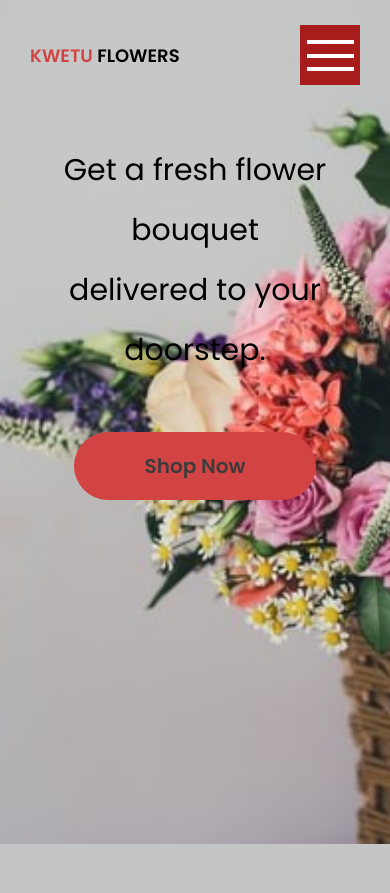
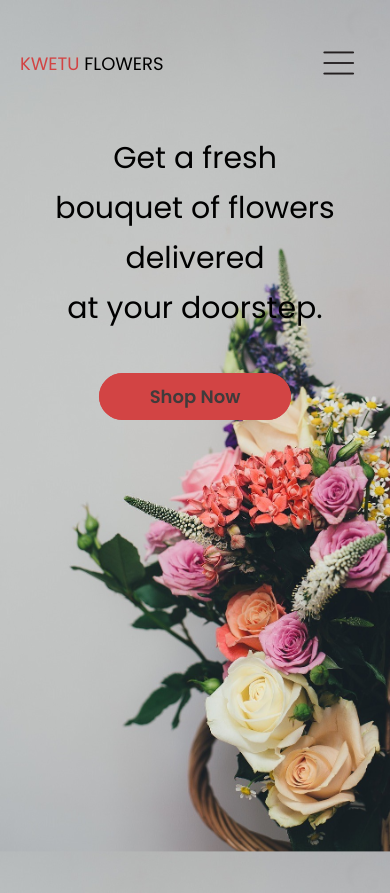
Before and after one commit to stephanieopala/landing-page-assessment, a PHP site: page / in a window 390 px wide. Before the commit the page ends 844 px from the top, so only its background shows below. Run offline with PHP 8.4, Linux system fonts and the light colour scheme.

Commit message:
change styling

```diff
--- a/css/style.css
+++ b/css/style.css
@@ -12,16 +12,17 @@
 }
 
 body {
-  padding: 0px 140px;
+  padding: 0px 100px;
   background-image: url(../Images/flowerbasket-lg.jpg);
   background-repeat: no-repeat;
-  background-position: center;
+  background-position: top;
   background-size: cover;
   background-attachment: fixed;
+  overflow: hidden;
 }
 
 header {
-  padding-top: 25px;
+  padding-top: 33px;
 }
 
 .container {
@@ -40,7 +41,7 @@ header {
 
 .logo {
   font-size: 18px;
-  font-weight: 600;
+  font-weight: 400;
 }
 
 .logo span {
@@ -76,10 +77,10 @@ header {
 }
 
 .toggle {
-  background-image: url(../Images/menu.png);
+  background-image: url(../Images/menu-btn.png);
   width: 60px;
   height: 60px;
-  background-color: #a81c1c;
+  background-color: transparent;
   background-position: center;
   background-repeat: no-repeat;
   display: none;
@@ -87,29 +88,34 @@ header {
 }
 
 .toggle.active {
-  background-image: url(../Images/close.png);
-  background-color: black;
+  background-image: url(../Images/close-btn.png);
+  background-color: transparent;
   background-position: center;
   background-repeat: no-repeat;
   z-index: 15;
+  width: 60px;
+  height: 60px;
+}
+
+.home {
+  width: 100%;
+  height: 90vh;
+  border-radius: 20px;
 }
 
 .home__desc {
-  position: absolute;
-  top: 275px;
-  font-size: 45px;
+  margin: 180px 0px 50px 0px;
+  font-size: 30px;
   font-weight: 400;
 }
 
 .home__btn {
-  position: absolute;
-  top: 540px;
-  padding: 15px 80px;
+  padding: 10px 60px;
   border: 1px solid var(--primary-color);
   border-radius: 40px;
   background-color: var(--primary-color);
   color: var(--font-color);
-  font-size: 25px;
+  font-size: 16px;
   font-weight: 600;
   text-decoration: none;
 }
@@ -122,11 +128,12 @@ header {
 
 @media only screen and (max-width: 768px) {
   body {
-    padding: 0 30px;
-    background-image: url(../Images/flowerbasket-sm.jpg);
-    background-position: center;
+    padding: 0 20px;
+    background: url(../Images/flowerbasket-mobile.jpg);
     background-repeat: no-repeat;
+    background-size: cover;
     background-attachment: fixed;
+    background-position: top;
   }
   .toggle {
     display: -webkit-box;
@@ -137,7 +144,7 @@ header {
     width: 100%;
     height: 100vh;
     position: absolute;
-    background-color: var(--primary-color);
+    background-color: #B4B4B5;
     z-index: 10;
     top: 0;
     left: 0;
@@ -166,27 +173,22 @@ header {
     font-size: 30px;
   }
   .home {
-    display: -webkit-box;
-    display: -ms-flexbox;
-    display: flex;
-    -webkit-box-pack: center;
-        -ms-flex-pack: center;
-            justify-content: center;
-    -webkit-box-align: center;
-        -ms-flex-align: center;
-            align-items: center;
+    text-align: center;
   }
   .home__desc {
     font-size: 30px;
-    text-align: center;
-    top: 140px;
     line-height: 60px;
   }
   .home__btn {
-    font-size: 20px;
-    top: 432px;
-    text-align: center;
-    padding: 18px 70px;
+    font-size: 18px;
+    padding: 10px 50px;
+  }
+}
+
+@media only screen and (max-width: 400px) {
+  .home__desc {
+    line-height: 50px;
+    margin-top: 40px;
   }
 }
 /*# sourceMappingURL=style.css.map */
--- a/css/style.scss
+++ b/css/style.scss
@@ -10,15 +10,18 @@
     --primary-color: #D24444;
 }
 body {
-    padding: 0px 140px;
+    padding: 0px 100px;
     background-image:url(../Images/flowerbasket-lg.jpg);
     background-repeat: no-repeat;
-    background-position:center ;
+    background-position:top;
     background-size: cover;
     background-attachment: fixed;
+    overflow: hidden;
 }
+
 header {
-    padding-top: 25px;
+    padding-top: 33px;
+
 }
 
 .container {
@@ -31,7 +34,7 @@ header {
 }
 .logo {
     font-size: 18px;
-    font-weight: 600;
+    font-weight: 400;
 }
 .logo span {
     color: var(--primary-color);
@@ -62,40 +65,43 @@ header {
     }
 }
 .toggle {
-    background-image: url(../Images/menu.png);
+    background-image: url(../Images/menu-btn.png);
     width: 60px;
     height: 60px;
-    background-color: rgb(168, 28, 28);
+    background-color: transparent;
     background-position: center;
     background-repeat: no-repeat;
     display: none;
     z-index: 15;
 }
 .toggle.active {
-    background-image: url(../Images/close.png);
-    background-color: black;
+    background-image: url(../Images/close-btn.png);
+    background-color: transparent;
     background-position: center;
     background-repeat: no-repeat;
     z-index: 15;
+    width:60px;
+    height: 60px;
 }
 
 .home {
+    width: 100%;
+    height: 90vh;
+    border-radius: 20px;
 
     &__desc {
-        position: absolute;
-        top: 275px;
-        font-size: 45px;
+        margin: 180px 0px 50px 0px;
+        font-size: 30px;
         font-weight: 400;
     }
     &__btn {
-        position: absolute;
-        top: 540px;
-        padding: 15px 80px;
+
+        padding: 10px 60px;
         border: 1px solid var(--primary-color);
         border-radius: 40px;
         background-color: var(--primary-color);
         color: var(--font-color);
-        font-size: 25px;
+        font-size: 16px;
         font-weight: 600;
         text-decoration: none;
         &:hover {
--- a/index.html
+++ b/index.html
@@ -10,6 +10,7 @@
     <title>KWETU FLOWERS</title>
 </head>
 <body>
+    <div class="landing">
         <header>
             <div class="container">
                 <h1 class="logo"><span>KWETU</span> FLOWERS</h1>
@@ -25,11 +26,15 @@
             </div>
         </header>
         <section class="home">
-        <p class="home__desc">Get a fresh flower bouquet<br>
-            delivered to your<br>
-            doorstep.</p>
+            <p class="home__desc">Get a fresh <br>bouquet of flowers
+                delivered <br>at your doorstep.
+            </p>
             <a class="home__btn" href="#">Shop Now</a>
+            </div>
+
         </section>
+    </div>
+
     <script src="./app.js"></script>
 </body>
 </html>
```
Also changed, not shown: other parts of css/style.scss (+15 -13 lines), Design/Design.png (added), Design/iPhone 12 Pro Max – Design.png (added), Design/iPhone 12 Pro Max – Menu.png (added), Images/close-btn.png (added), Images/flowerbasket-mobile.jpg (added), Images/flowerbasket1.jpg (added), Images/menu-btn.png (added), 1 other file. Lines whose indentation alone changed are shown as unchanged.
